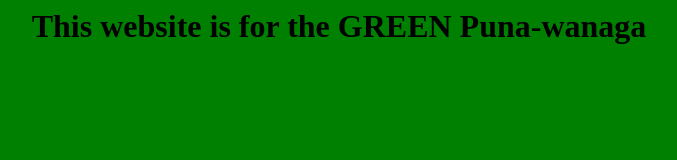
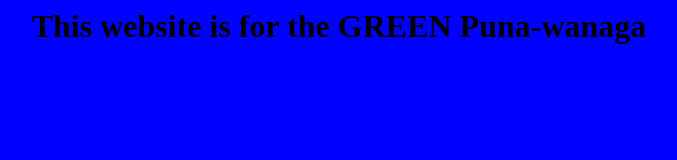
Before and after one commit to sinpermans21/website-I-m-doing-for-ncea, a plain HTML site: page green website/index.htm in a window 1280 px wide. Shown: the whole page, without its empty margins (301-978 px from the left). Drawn offline with Linux system fonts and the light colour scheme; files that its build step writes are made by us from their sources.

Commit message:
Add files via upload
i have changed the background to blue I am trying to make the background of the text grey but it is not working

```diff
--- a/green website/style.css
+++ b/green website/style.css
@@ -1,4 +1,5 @@
-body {background-color: green;}
+body {background-color: blue;}
+
 <style>
 
 body {
```
